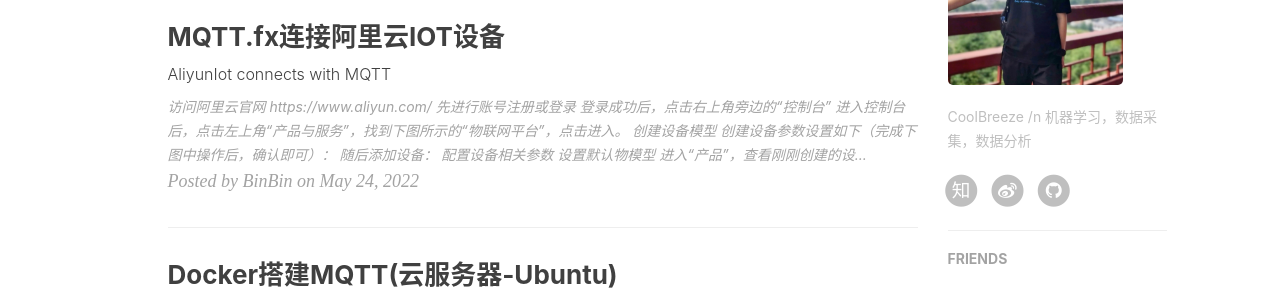
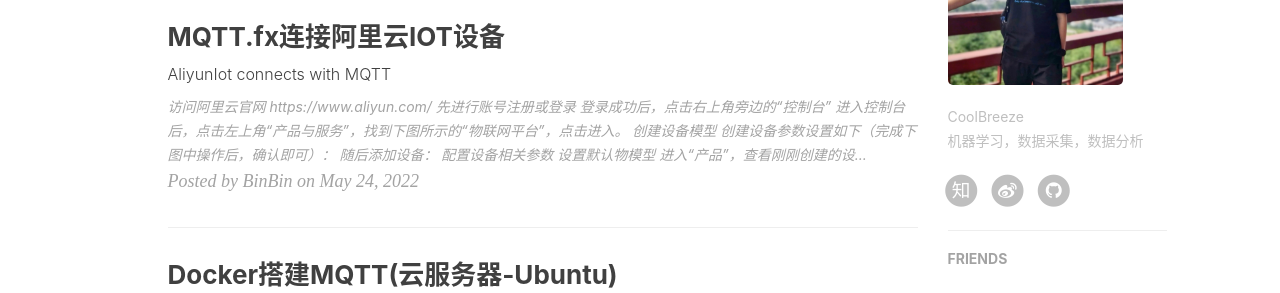
Before and after one commit to Cool-breeze-bin/Cool-breeze-bin.github.io, a Jekyll site: the page built from index.html, in a window 1280 px wide. Shown: the part 685-978 px from the top of the page. Built offline with Jekyll 4.4.1, drawn with Linux system fonts in a browser that asks for light colours; nearby versions of some CDN libraries; the list of posts is cut into pages by our own code; comment, search, counter and statistics services are not loaded.

Commit message:
Update _config.yml

```diff
--- a/_config.yml
+++ b/_config.yml
@@ -79,7 +79,7 @@
 
 # Sidebar settings
 sidebar: true                           # whether or not using Sidebar.
-sidebar-about-description: "CoolBreeze /n 机器学习，数据采集，数据分析"
+sidebar-about-description: "CoolBreeze <br> 机器学习，数据采集，数据分析"
 sidebar-avatar: img/myself.jpg # use absolute URL, seeing it's used in both `/` and `/about/`
 
 
```
